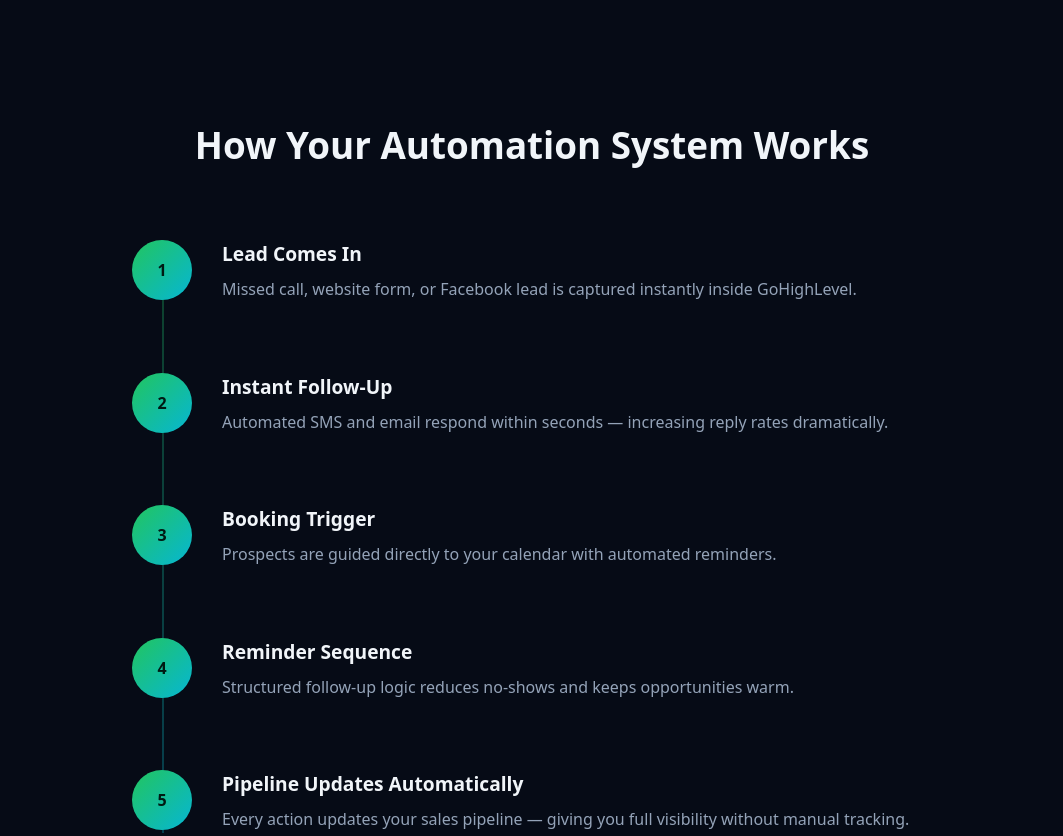
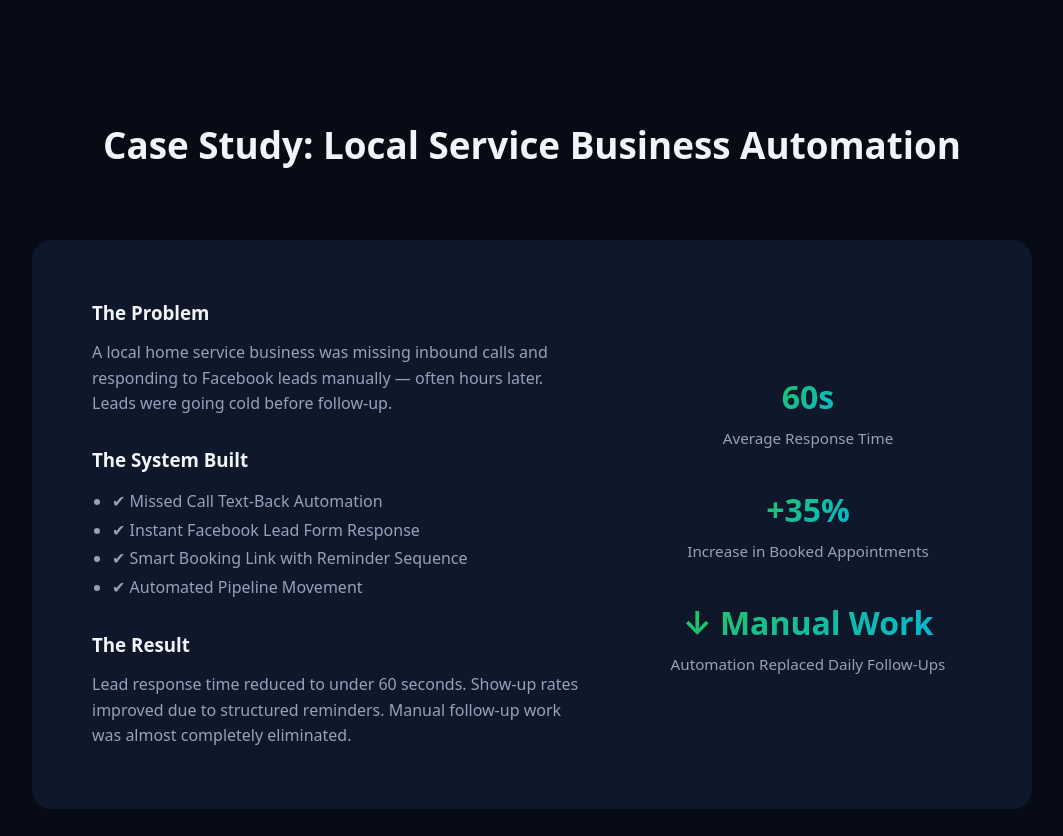
Before and after one commit to ryancaparal/myportfolio, a plain HTML site: page index.html in a window 1280 px wide. Shown: the part 800-1636 px from the top of the page, without its empty margins (108-1171 px from the left). Drawn offline with Linux system fonts and the light colour scheme.

Commit message:
Update index.html

```diff
--- a/index.html
+++ b/index.html
@@ -134,6 +134,67 @@ h2{
   margin-bottom:70px;
 }
 
+  /* ================= CASE STUDY ================= */
+
+.case-card{
+  display:grid;
+  grid-template-columns:1.2fr 0.8fr;
+  gap:60px;
+  background:var(--card);
+  padding:60px;
+  border-radius:20px;
+  margin-top:60px;
+}
+
+.case-left h3{
+  margin-bottom:15px;
+}
+
+.case-left p{
+  color:var(--muted);
+  line-height:1.6;
+}
+
+.case-left ul{
+  margin-top:15px;
+  color:var(--muted);
+  line-height:1.8;
+  padding-left:20px;
+}
+
+.case-right{
+  display:flex;
+  flex-direction:column;
+  justify-content:center;
+  gap:40px;
+}
+
+.metric{
+  text-align:center;
+}
+
+.metric .number{
+  font-size:2rem;
+  font-weight:bold;
+  background:linear-gradient(135deg,var(--accent1),var(--accent2));
+  -webkit-background-clip:text;
+  -webkit-text-fill-color:transparent;
+}
+
+.metric .label{
+  display:block;
+  margin-top:10px;
+  color:var(--muted);
+  font-size:0.95rem;
+}
+
+/* Responsive */
+@media(max-width:900px){
+  .case-card{
+    grid-template-columns:1fr;
+  }
+}
+
 /* ================= WORKFLOW ================= */
 
 .timeline{
@@ -240,6 +301,55 @@ footer{
     and coaches who want faster lead response, more booked appointments, and less manual work.
   </p>
   <a href="#contact" class="cta">Book a Strategy Call</a>
+</section>
+
+  <!-- CASE STUDY -->
+<section id="case-study">
+  <div class="container">
+    <h2>Case Study: Local Service Business Automation</h2>
+
+    <div class="case-card">
+      <div class="case-left">
+        <h3>The Problem</h3>
+        <p>
+          A local home service business was missing inbound calls and responding to Facebook leads
+          manually — often hours later. Leads were going cold before follow-up.
+        </p>
+
+        <h3 style="margin-top:30px;">The System Built</h3>
+        <ul>
+          <li>✔ Missed Call Text-Back Automation</li>
+          <li>✔ Instant Facebook Lead Form Response</li>
+          <li>✔ Smart Booking Link with Reminder Sequence</li>
+          <li>✔ Automated Pipeline Movement</li>
+        </ul>
+
+        <h3 style="margin-top:30px;">The Result</h3>
+        <p>
+          Lead response time reduced to under 60 seconds.
+          Show-up rates improved due to structured reminders.
+          Manual follow-up work was almost completely eliminated.
+        </p>
+      </div>
+
+      <div class="case-right">
+        <div class="metric">
+          <span class="number">60s</span>
+          <span class="label">Average Response Time</span>
+        </div>
+
+        <div class="metric">
+          <span class="number">+35%</span>
+          <span class="label">Increase in Booked Appointments</span>
+        </div>
+
+        <div class="metric">
+          <span class="number">↓ Manual Work</span>
+          <span class="label">Automation Replaced Daily Follow-Ups</span>
+        </div>
+      </div>
+    </div>
+  </div>
 </section>
 
 <!-- PROCESS -->
```
